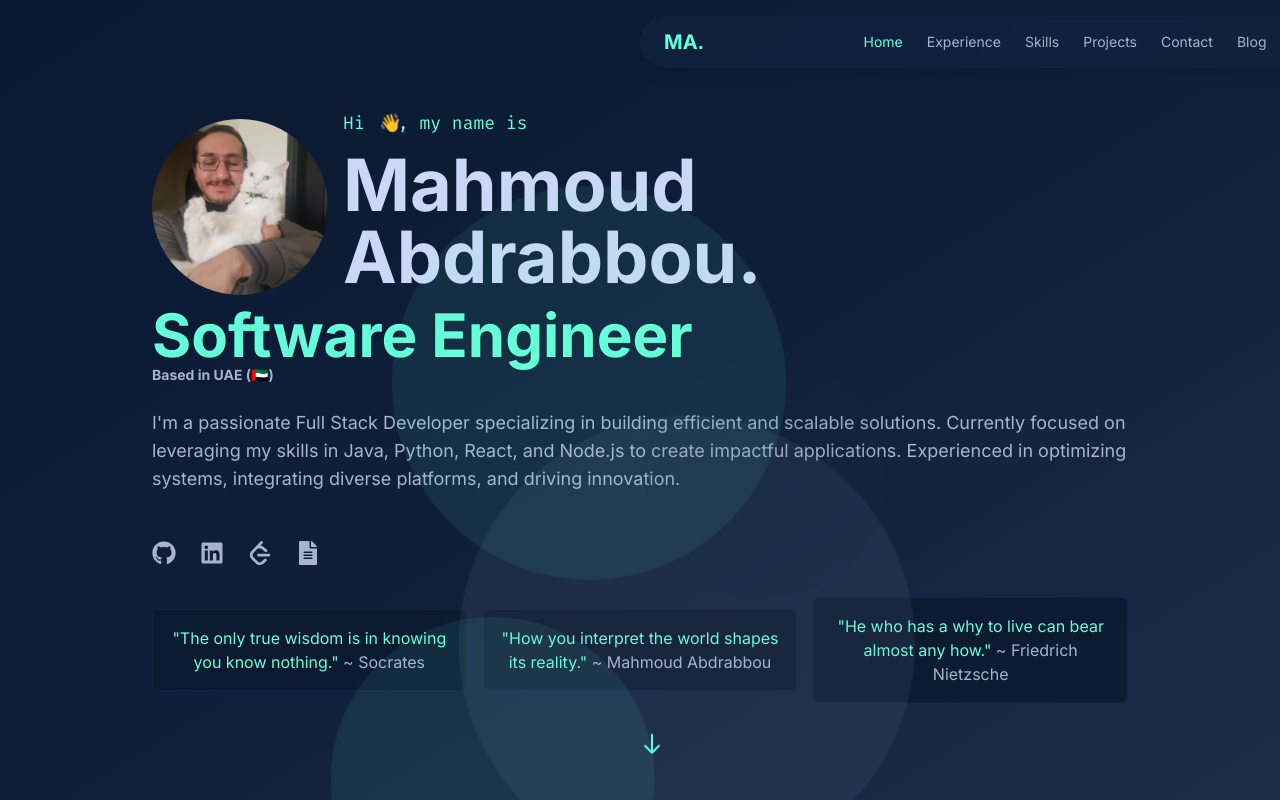
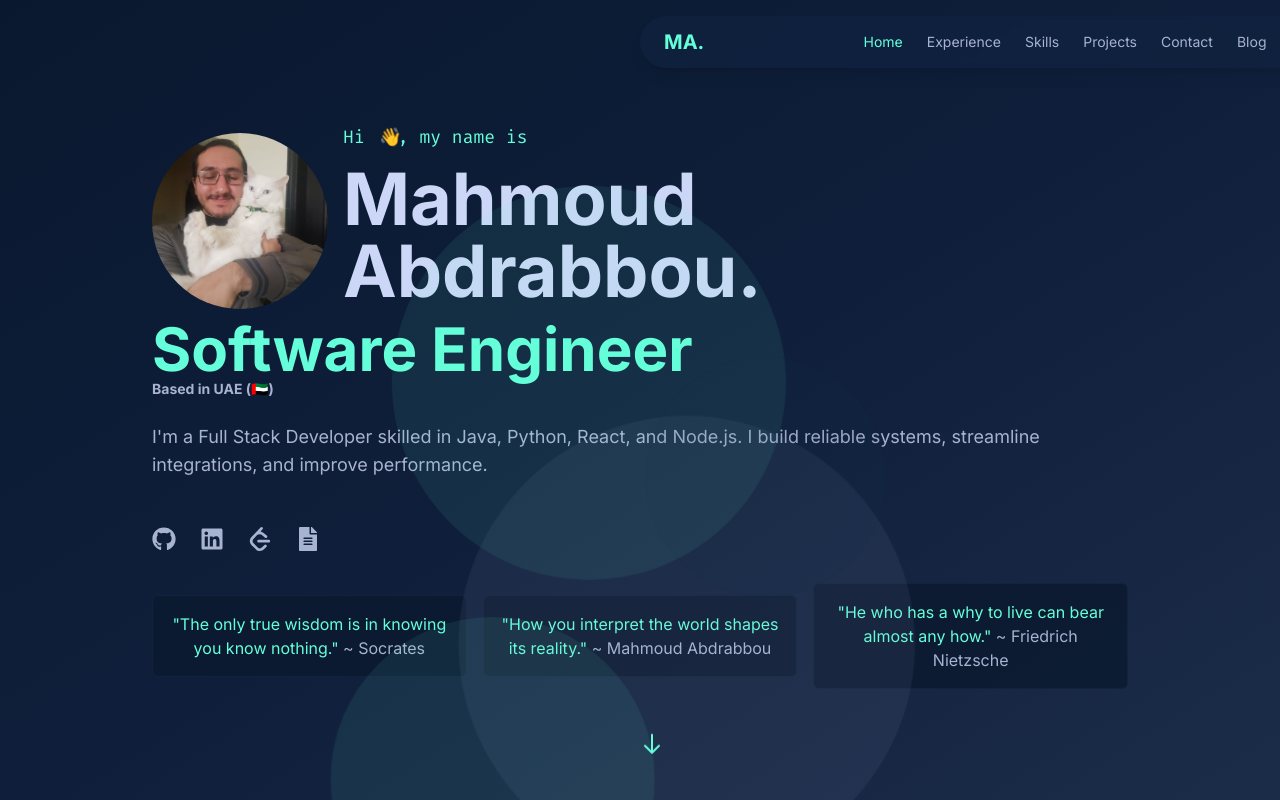
Before and after one commit to Eng-M-Abdrabbou/Portfolio-NEXT.JS, a Next.js app: page / in a window 1280 px wide. Shown: the top 800 px of the page. Built offline with nearby package versions, Linux system fonts and the light colour scheme.

Commit message:
style: 📃 update my bio in hero section.

```diff
--- a/src/app/components/sections/Hero.tsx
+++ b/src/app/components/sections/Hero.tsx
@@ -66,7 +66,7 @@ const Hero = () => {
         transition={{ duration: 0.5, delay: 0.4 }}
         className="text-base md:text-lg max-w-5xl text-light-slate mb-8"
       >
-        I'm a passionate Full Stack Developer specializing in building efficient and scalable solutions. Currently focused on leveraging my skills in Java, Python, React, and Node.js to create impactful applications. Experienced in optimizing systems, integrating diverse platforms, and driving innovation.
+       I'm a Full Stack Developer skilled in Java, Python, React, and Node.js. I build reliable systems, streamline integrations, and improve performance.
       </motion.p>
       <motion.div
         initial={{ opacity: 1, y: 20 }}
```
